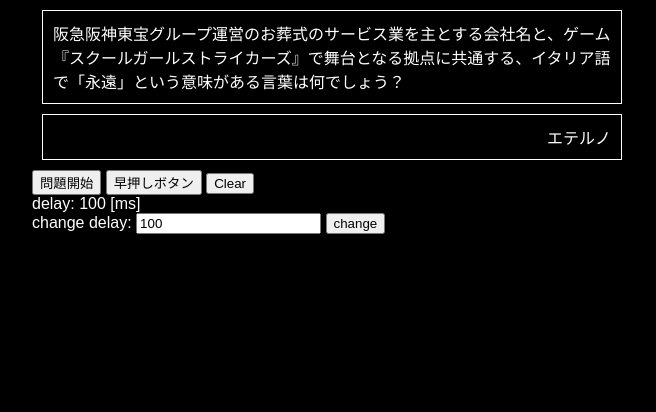
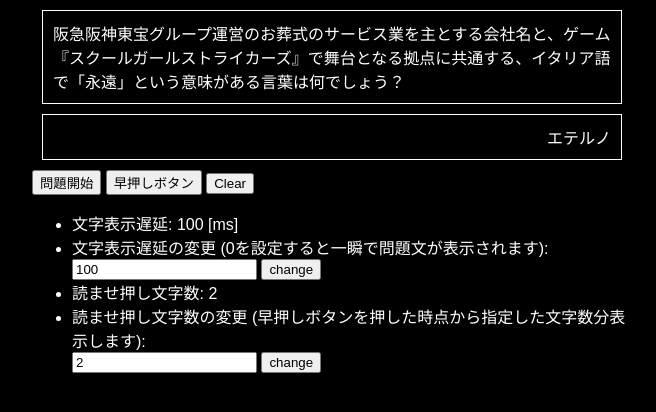
Before and after one commit to syasin-5d/self-hayaoshi, a plain HTML site: page index.html in a window 1280 px wide. Both pictures are taken after a click on the button "問題開始". Shown: the whole page, without its empty margins (308-964 px from the left). Drawn offline with Linux system fonts and the light colour scheme.

Commit message:
list settings and add yomaseoshi

```diff
--- a/index.html
+++ b/index.html
@@ -7,7 +7,6 @@
     </head>
     <body>
         <div id="question">
-
         </div>
         <div id="answer">
             エテルノ
@@ -16,27 +15,37 @@
         <button onclick="push_button()">早押しボタン</button>
         <button onclick="clear_question()">Clear</button>
         <br/>
-        delay: <span id="now_sleep_ms">100</span> [ms]
-        <br/>
-        change delay: <input id="input_sleep_ms" type="number" value="100"/> <button onclick="change_sleep_ms()">change</button>
+        <ul>
+            <li>文字表示遅延: <span id="now_sleep_ms">100</span> [ms]</li>
+            <li>文字表示遅延の変更 (0を設定すると一瞬で問題文が表示されます):<br/>
+                <input id="input_sleep_ms" type="number" value="100"/> <button onclick="change_sleep_ms()">change</button></li>
+            <li>読ませ押し文字数: <span id="now_push_delay">2</span></li>
+            <li>読ませ押し文字数の変更 (早押しボタンを押した時点から指定した文字数分表示します):<br/>
+                <input id="input_push_delay" type="number" value="2"/> <button onclick="change_push_delay()">change</button></li>
+        </ul>
     </body>
 </html>
 
 <script>
- let question_str = "阪急阪神東宝グループ運営のお葬式のサービス業を主とする会社名と、ゲーム『スクールガールストライカーズ』で舞台となる拠点に共通する、イタリア語で「永遠」という意味がある言葉は何でしょう？";
- let sleep_ms = 10;
-
  const sleep = (ms) => new Promise((resolve) => setTimeout(resolve, ms));
 
+ let question_str = "阪急阪神東宝グループ運営のお葬式のサービス業を主とする会社名と、ゲーム『スクールガールストライカーズ』で舞台となる拠点に共通する、イタリア語で「永遠」という意味がある言葉は何でしょう？";
+ let sleep_ms = 10; // [ms]
  let is_pushed = false;
+ let push_delay = 2; // [文字]
 
  function change_question_elm(question_text, ms){
      let question_elm = document.getElementById('question');
+     let remain_delay = push_delay;
      (async () => {
          for(let i = 0; i <= question_text.length; ++i){
              question_elm.textContent = question_text.slice(0,i);
              if(is_pushed){
-                 break;
+                 if(push_delay > 0){
+                     --push_delay;
+                 }else{
+                     break;
+                 }
              }
              await sleep(ms);
          }
@@ -44,6 +53,7 @@
  }
 
  function show_question(){
+     clear_question();
      change_question_elm(question_str, sleep_ms);
  }
 
@@ -61,4 +71,9 @@
      document.getElementById("now_sleep_ms").textContent = sleep_ms;
  }
 
+ function change_push_delay(){
+     push_delay = document.getElementById("input_push_delay").value;
+     document.getElementById("now_push_delay").textContent = push_delay;
+ }
+
 </script>
```
